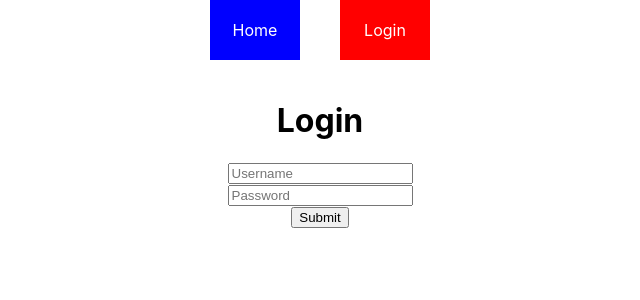
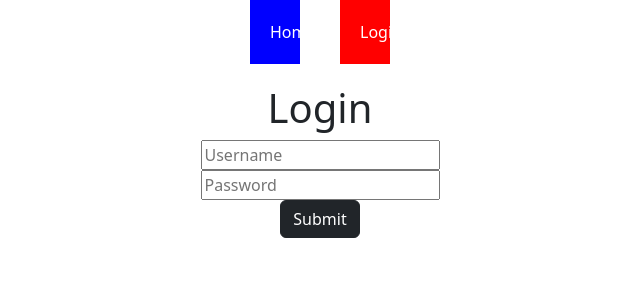
Before and after one commit to valera2022/PROJECT-2, a React (Create React App) app: page /login in a window 1280 px wide. Shown: the top 300 px of the page, without its empty margins (320-960 px from the left). Built offline with nearby package versions, Linux system fonts and the light colour scheme; data requests are answered from the project's data file.

Commit message:
install react boostrap

```diff
--- a/src/LogIn.js
+++ b/src/LogIn.js
@@ -2,6 +2,8 @@ import React from "react";
 import { useState } from "react";
 import { toast } from "react-toastify";
 import { useHistory } from "react-router-dom";
+import Button from 'react-bootstrap/Button';
+import 'bootstrap/dist/css/bootstrap.min.css';
 
 function LogIn({state}) {
   console.log(state)
@@ -74,6 +76,7 @@ function LogIn({state}) {
 
     return (
       <div>
+        <>
         <h1>Login</h1>
         <form onSubmit={handleSubmit}>
           <div>
@@ -82,8 +85,9 @@ function LogIn({state}) {
           <div>
             <input type="password" value={password}name="password" placeholder="Password" onChange={e=> setPass(e.target.value)}/>
           </div>
-          <input type="submit" value="Submit" />
+          <Button variant="dark" as="input" type="submit" value="Submit" />
         </form>
+        </>
       </div>
     );
   }
```
